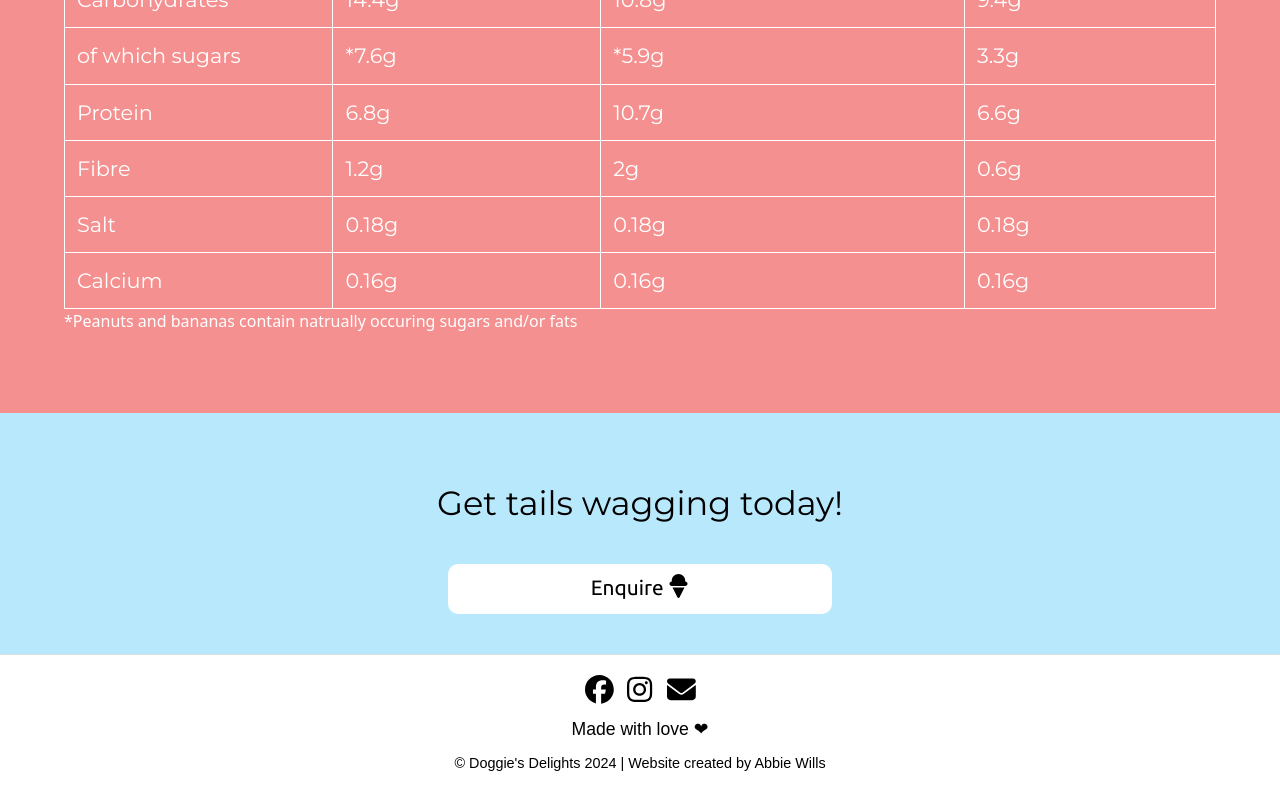
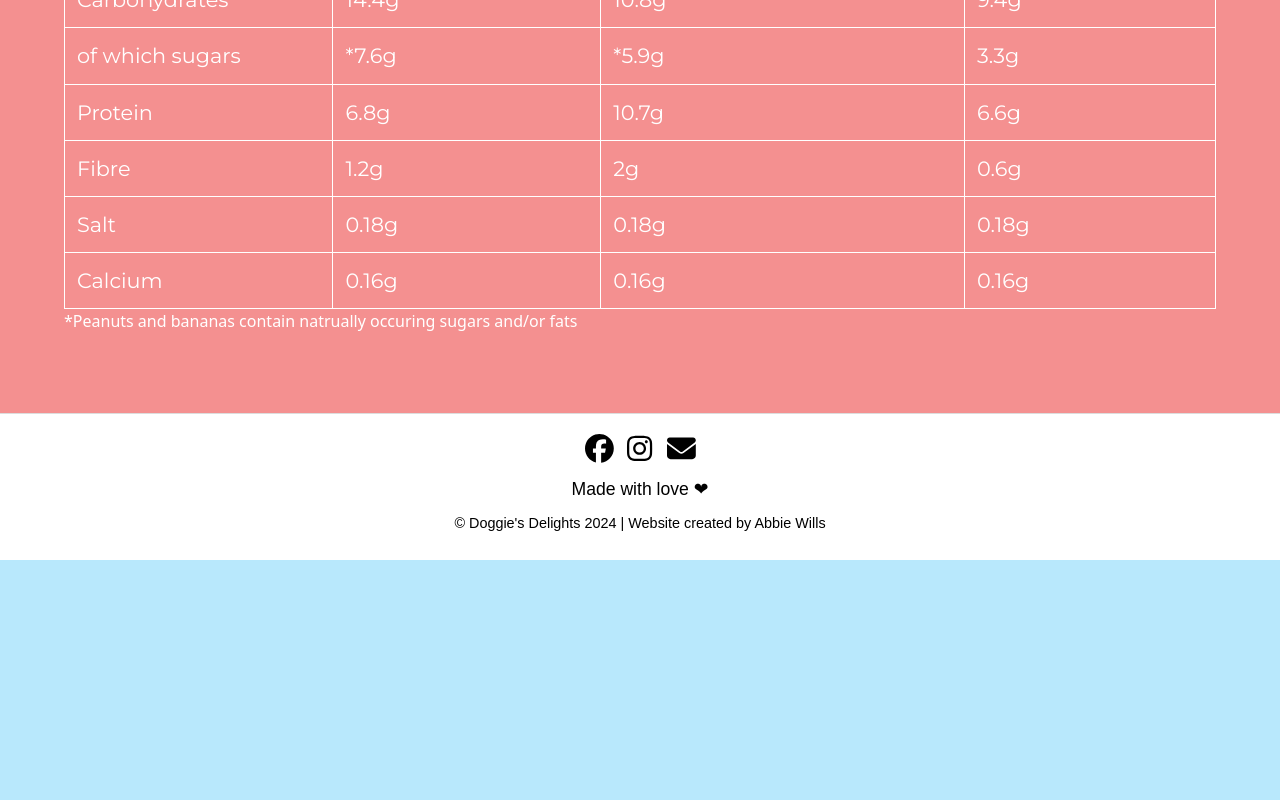
Before and after one commit to AbbieWills/Doggies-delights-React, a React (Vite) app in the folder client/: page /about in a window 1280 px wide. Shown: the part 1338-2138 px from the top of the page. After the commit the page ends 1898 px from the top, so only its background shows below. Built offline with nearby package versions, Linux system fonts and the light colour scheme.

Commit message:
contsct link home rm

```diff
--- a/client/pages/AboutPage/AboutPage.jsx
+++ b/client/pages/AboutPage/AboutPage.jsx
@@ -2,7 +2,7 @@ import React from 'react';
 import './AboutPage.css';
 import { FontAwesomeIcon } from '@fortawesome/react-fontawesome';
 import {faDog, faBowlFood, faHeart, faSnowflake } from "@fortawesome/free-solid-svg-icons";
-import ContactLink from '../../components/Contact Link/contact';
+// import ContactLink from '../../components/Contact Link/contact';
 
 const AboutPage = () => {
 
@@ -118,7 +118,7 @@ const AboutPage = () => {
     </table>
     <p className='fats'>*Peanuts and bananas contain natrually occuring sugars and/or fats</p>
 </div>
-    <ContactLink />
+    {/* <ContactLink /> */}
 </>
   );
 };
```
